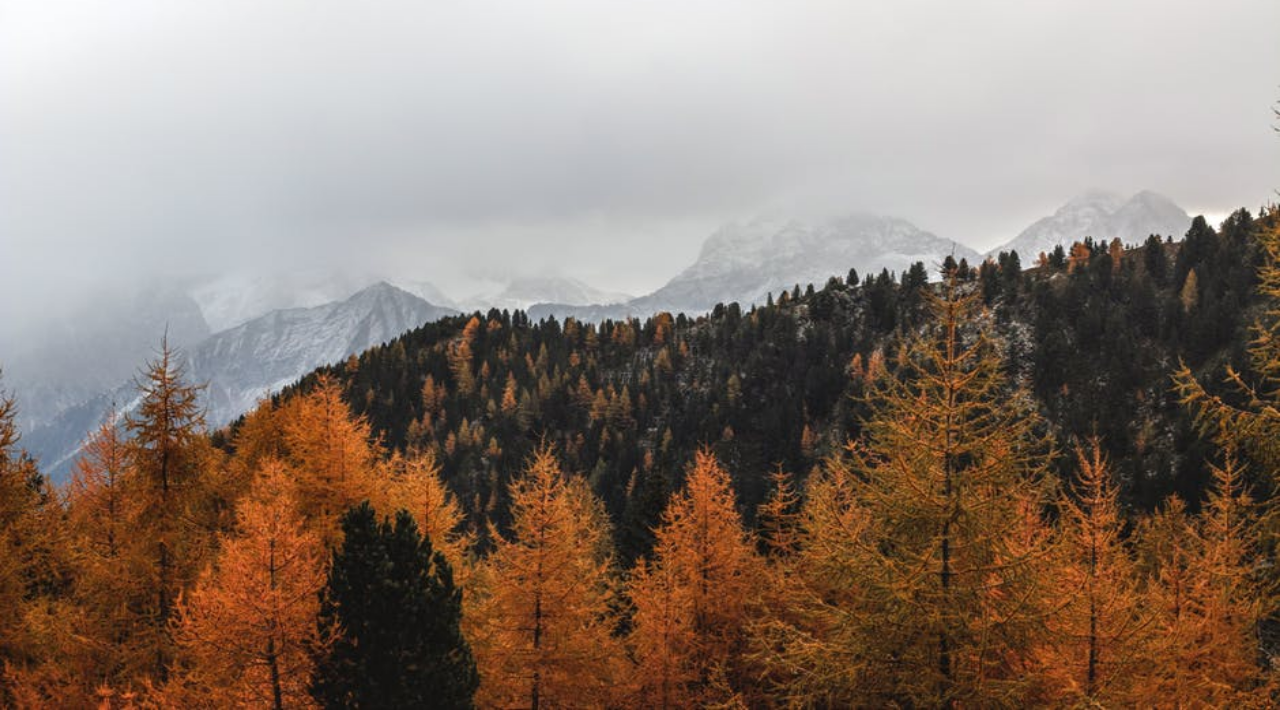
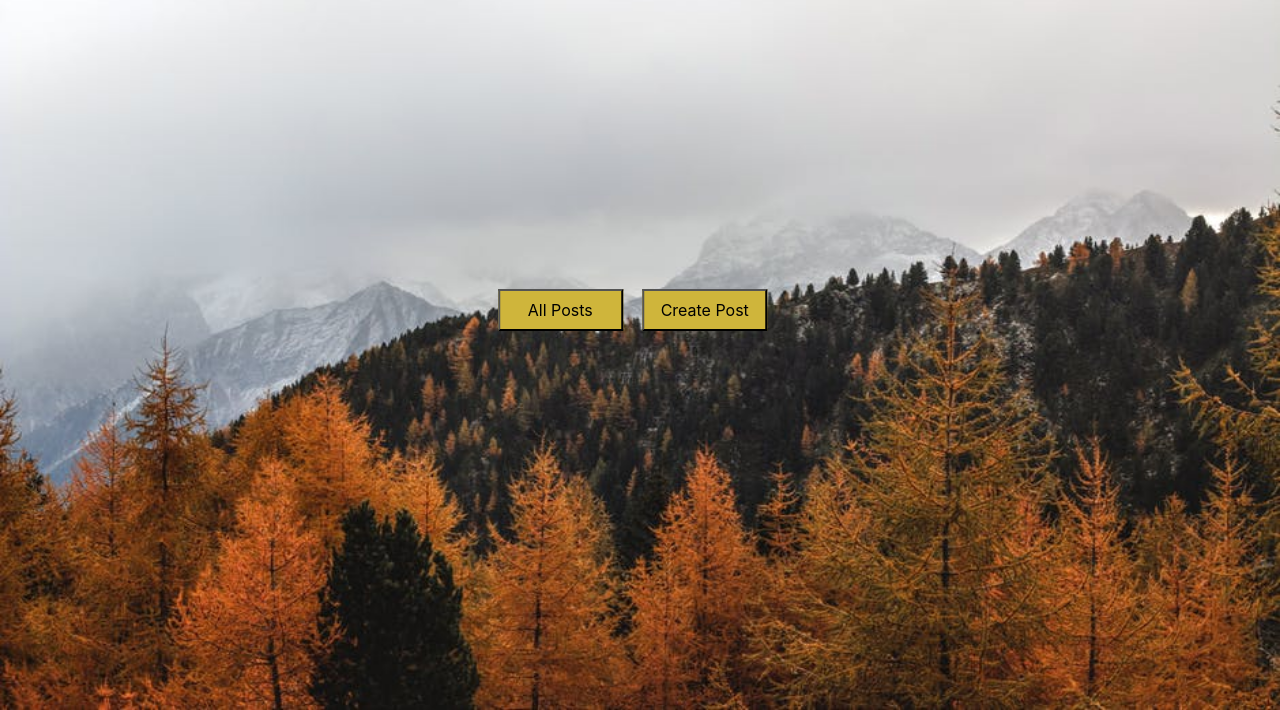
Before and after one commit to pavankarthiktanikanti/scribbler, a plain HTML site: page index.html in a window 1280 px wide. Shown: the part 90-800 px from the top of the page. Drawn offline with nearby package versions, Linux system fonts and the light colour scheme; a web font is replaced by a local one.

Commit message:
Add Buttons All Posts and Create Post at the center of page

```diff
--- a/css/index.css
+++ b/css/index.css
@@ -1,5 +1,33 @@
+/*
+  Set Image as Home page Background to complete page height
+*/
+
 body {
   background-image: url("../images/background.jpg");
   background-repeat: no-repeat;
   background-size: 100% 100vh;
 }
+
+/*
+  Positioning the buttons to the center of page
+*/
+
+.wrapper {
+  text-align: center;
+  position: absolute;
+  top: 50%;
+  right: 50%;
+  transform: translate(50%, -50%);
+}
+
+/*
+  Style the center buttons in Yellow Color
+*/
+
+.button {
+  margin-right: 15px;
+  padding: 7px 5px;
+  width: 125px;
+  background-color: #CFB53B;
+  cursor: pointer;
+}
--- a/index.html
+++ b/index.html
@@ -34,6 +34,13 @@
     <!-- TODO: Include all your code for the header and home page here -->
     <!-- Header Content, Markup will be populated through common.js -->
     <div id="headerContainer"></div>
+
+    <!-- Display buttons at the center of page for All posts and Create post-->
+    <div class="wrapper">
+        <button id="allPostsBtn" class="button">All Posts</button>
+        <button id="createPostBtn" class="button">Create Post</button>
+    </div>
+
     <!-- Include script file at the end of body, script runs after page is loaded -->
     <script src="./js/common.js"></script>
 </body>
```
